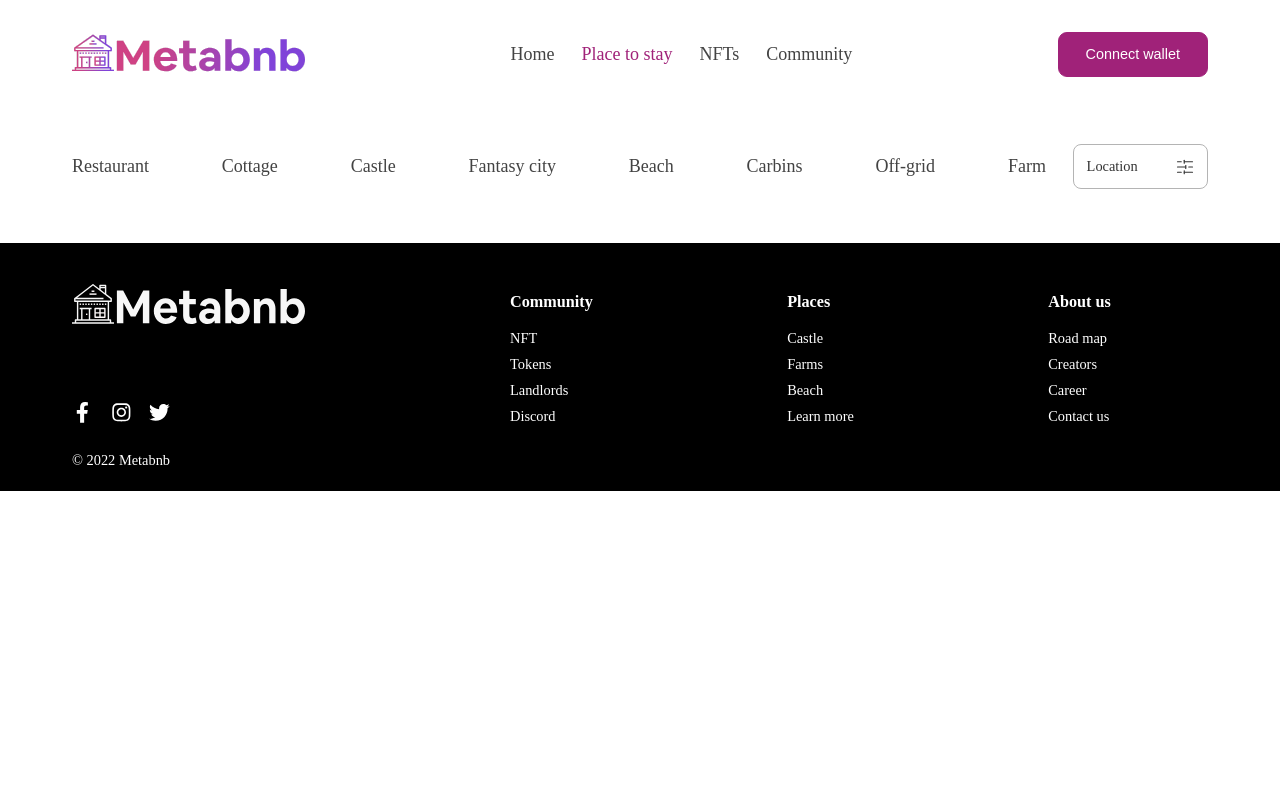
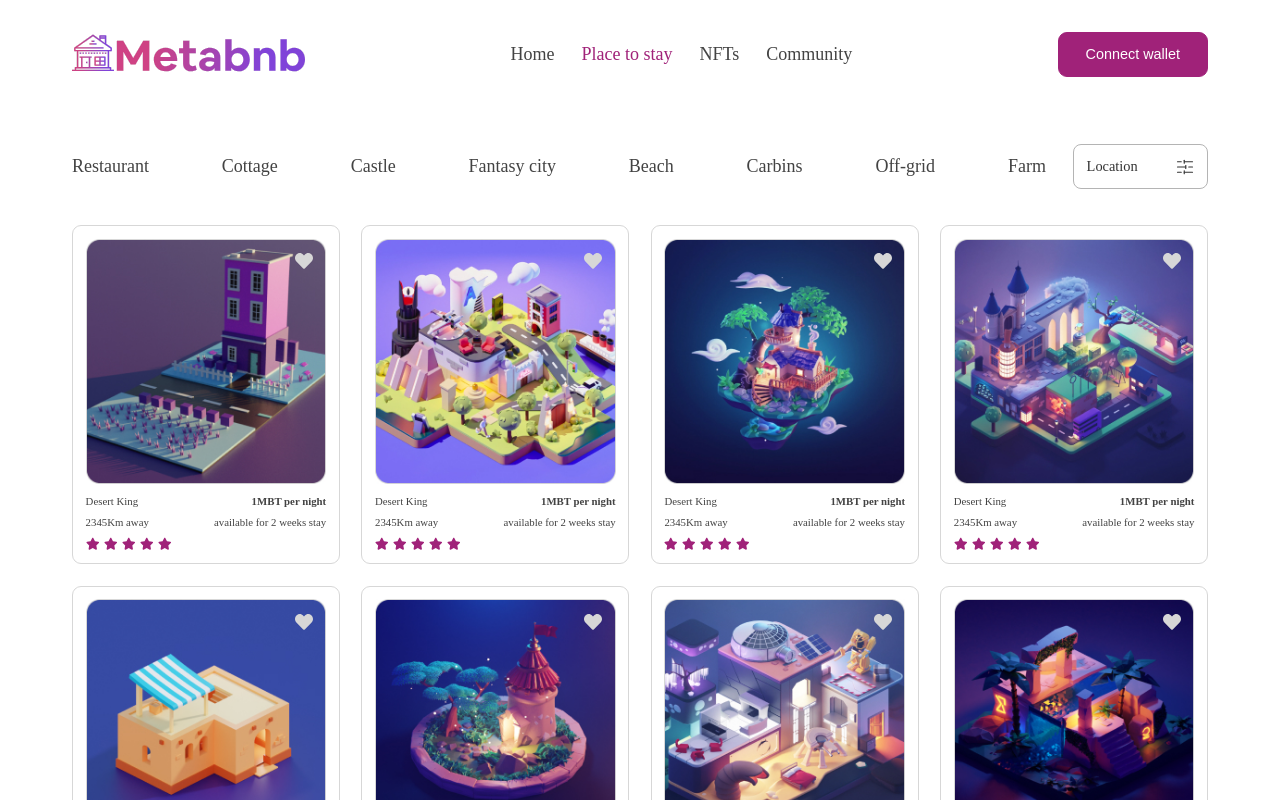
Before and after one commit to ejim11/metabnb-app, a React (Create React App) app: page /place-to-stay in a window 1280 px wide. Shown: the top 800 px of the page. Built offline with nearby package versions, Linux system fonts and the light colour scheme; a web font is replaced by a local one.

Commit message:
style: styled the img items

```diff
--- a/src/components/HomeComp/SecondSection/SecondSection.module.scss
+++ b/src/components/HomeComp/SecondSection/SecondSection.module.scss
@@ -16,9 +16,9 @@
         grid-template-columns: repeat(auto-fit, minmax(25rem, 1fr));
         grid-gap: 2.4rem;
 
-        @include respond(tablet) {
-            grid-template-columns: repeat(auto-fit, minmax(30rem, 1fr));
-            grid-gap: 4rem;
+        @include respond(miniLaptop) {
+            grid-template-columns: repeat(auto-fit, minmax(35rem, 1fr));
+            grid-gap: 3rem;
         }
     }
 }
--- a/src/components/PlaceToStayComp/PlaceToStayComp.js
+++ b/src/components/PlaceToStayComp/PlaceToStayComp.js
@@ -1,10 +1,25 @@
 import FilterComp from "../FilterComp/FilterComp";
 import Card from "../UI/Card/Card";
+import itemsData from "./PlaceToStayData";
+import ImgItemBox from "../UI/ImgItemBox/ImgItemBox";
+import classes from "./PlaceToStayComp.module.scss";
 
 const PlaceToStayComp = () => {
+  const itemsList = itemsData.map((item, i) => (
+    <ImgItemBox
+      key={i}
+      src={item.src}
+      name={item.name}
+      cost={item.cost}
+      distance={item.distance}
+      duration={item.duration}
+    />
+  ));
+
   return (
     <Card>
       <FilterComp />
+      <div className={classes["items-list-container"]}>{itemsList}</div>
     </Card>
   );
 };
--- /dev/null
+++ b/src/components/PlaceToStayComp/PlaceToStayComp.module.scss
@@ -0,0 +1,13 @@
+@import "../../scss/mixin";
+
+.items-list-container {
+    display: grid;
+    grid-template-columns: repeat(auto-fit, minmax(25rem, 1fr));
+    grid-gap: 2.4rem;
+    margin: 4rem 0 3rem;
+
+    @include respond(miniLaptop) {
+        grid-template-columns: repeat(auto-fit, minmax(35rem, 1fr));
+        grid-gap: 3rem;
+    }
+}
--- /dev/null
+++ b/src/components/PlaceToStayComp/PlaceToStayData.js
@@ -0,0 +1,133 @@
+import image1 from "../../assets/place to stay page images/items imgs/Frame 1.jpg";
+import image2 from "../../assets/place to stay page images/items imgs/Frame 2.jpg";
+import image3 from "../../assets/place to stay page images/items imgs/Frame 3.jpg";
+import image4 from "../../assets/place to stay page images/items imgs/Frame 4.jpg";
+import image5 from "../../assets/place to stay page images/items imgs/Frame 5.jpg";
+import image6 from "../../assets/place to stay page images/items imgs/Frame 6.jpg";
+import image7 from "../../assets/place to stay page images/items imgs/Frame 7.jpg";
+import image8 from "../../assets/place to stay page images/items imgs/Frame 8.jpg";
+import image9 from "../../assets/place to stay page images/items imgs/Frame 9.jpg";
+import image10 from "../../assets/place to stay page images/items imgs/Frame 10.jpg";
+import image11 from "../../assets/place to stay page images/items imgs/Frame 11.jpg";
+import image12 from "../../assets/place to stay page images/items imgs/Frame 12.jpg";
+import image13 from "../../assets/place to stay page images/items imgs/Frame 13.jpg";
+import image14 from "../../assets/place to stay page images/items imgs/Frame 14.jpg";
+import image15 from "../../assets/place to stay page images/items imgs/Frame 15.jpg";
+import image16 from "../../assets/place to stay page images/items imgs/Frame 16.jpg";
+
+const itemsData = [
+  {
+    src: image1,
+    name: "Desert King",
+    cost: "1MBT per night",
+    distance: "2345Km away",
+    duration: "available for 2 weeks stay",
+  },
+  {
+    src: image2,
+    name: "Desert King",
+    cost: "1MBT per night",
+    distance: "2345Km away",
+    duration: "available for 2 weeks stay",
+  },
+  {
+    src: image3,
+    name: "Desert King",
+    cost: "1MBT per night",
+    distance: "2345Km away",
+    duration: "available for 2 weeks stay",
+  },
+  {
+    src: image4,
+    name: "Desert King",
+    cost: "1MBT per night",
+    distance: "2345Km away",
+    duration: "available for 2 weeks stay",
+  },
+  {
+    src: image5,
+    name: "Desert King",
+    cost: "1MBT per night",
+    distance: "2345Km away",
+    duration: "available for 2 weeks stay",
+  },
+  {
+    src: image6,
+    name: "Desert King",
+    cost: "1MBT per night",
+    distance: "2345Km away",
+    duration: "available for 2 weeks stay",
+  },
+  {
+    src: image7,
+    name: "Desert King",
+    cost: "1MBT per night",
+    distance: "2345Km away",
+    duration: "available for 2 weeks stay",
+  },
+  {
+    src: image8,
+    name: "Desert King",
+    cost: "1MBT per night",
+    distance: "2345Km away",
+    duration: "available for 2 weeks stay",
+  },
+  {
+    src: image9,
+    name: "Desert King",
+    cost: "1MBT per night",
+    distance: "2345Km away",
+    duration: "available for 2 weeks stay",
+  },
+  {
+    src: image10,
+    name: "Desert King",
+    cost: "1MBT per night",
+    distance: "2345Km away",
+    duration: "available for 2 weeks stay",
+  },
+  {
+    src: image11,
+    name: "Desert King",
+    cost: "1MBT per night",
+    distance: "2345Km away",
+    duration: "available for 2 weeks stay",
+  },
+  {
+    src: image12,
+    name: "Desert King",
+    cost: "1MBT per night",
+    distance: "2345Km away",
+    duration: "available for 2 weeks stay",
+  },
+  {
+    src: image13,
+    name: "Desert King",
+    cost: "1MBT per night",
+    distance: "2345Km away",
+    duration: "available for 2 weeks stay",
+  },
+  {
+    src: image14,
+    name: "Desert King",
+    cost: "1MBT per night",
+    distance: "2345Km away",
+    duration: "available for 2 weeks stay",
+  },
+  {
+    src: image15,
+    name: "Desert King",
+    cost: "1MBT per night",
+    distance: "2345Km away",
+    duration: "available for 2 weeks stay",
+  },
+  {
+    src: image16,
+    name: "Desert King",
+    cost: "1MBT per night",
+    distance: "2345Km away",
+    duration: "available for 2 weeks stay",
+  },
+];
+
+export default itemsData;
```
